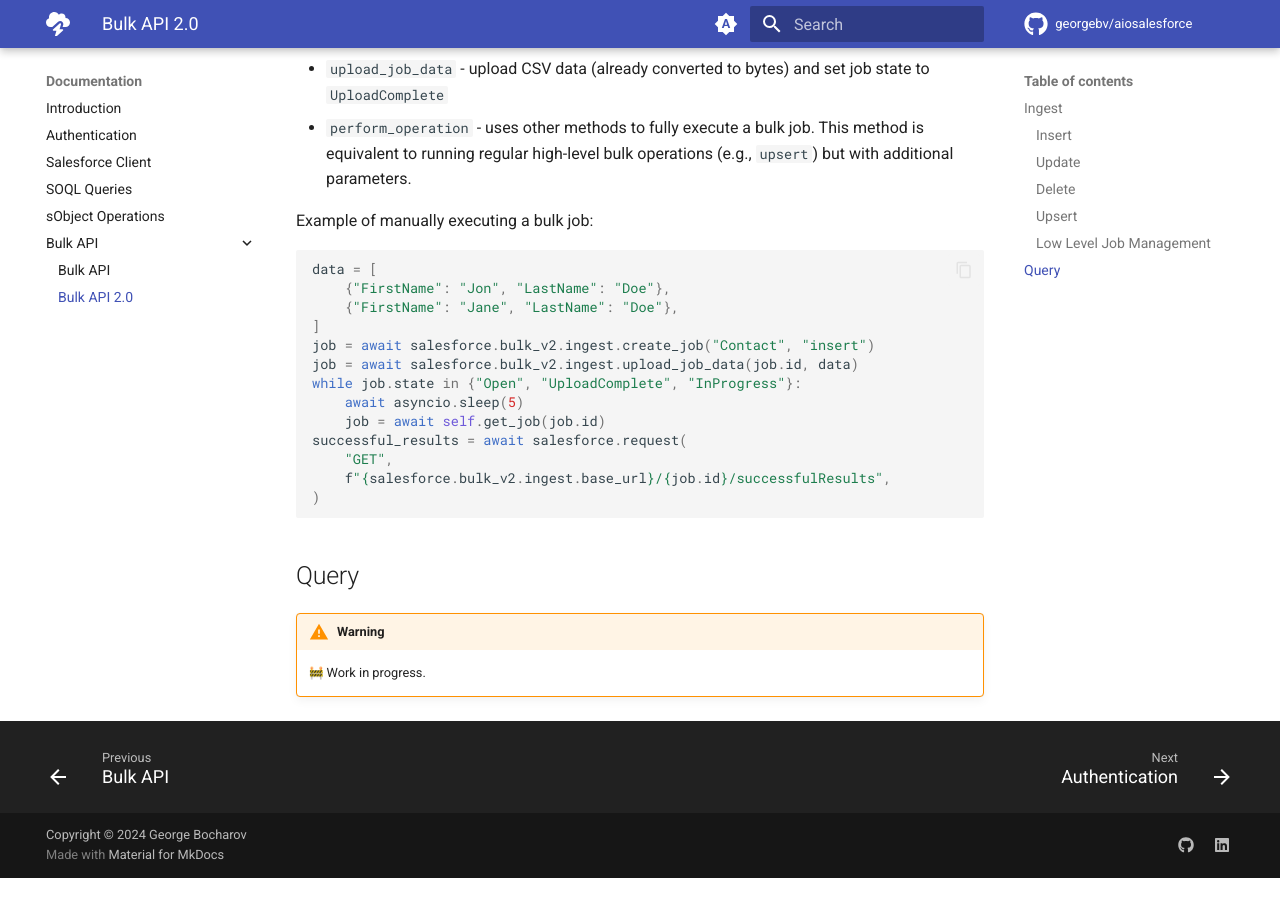
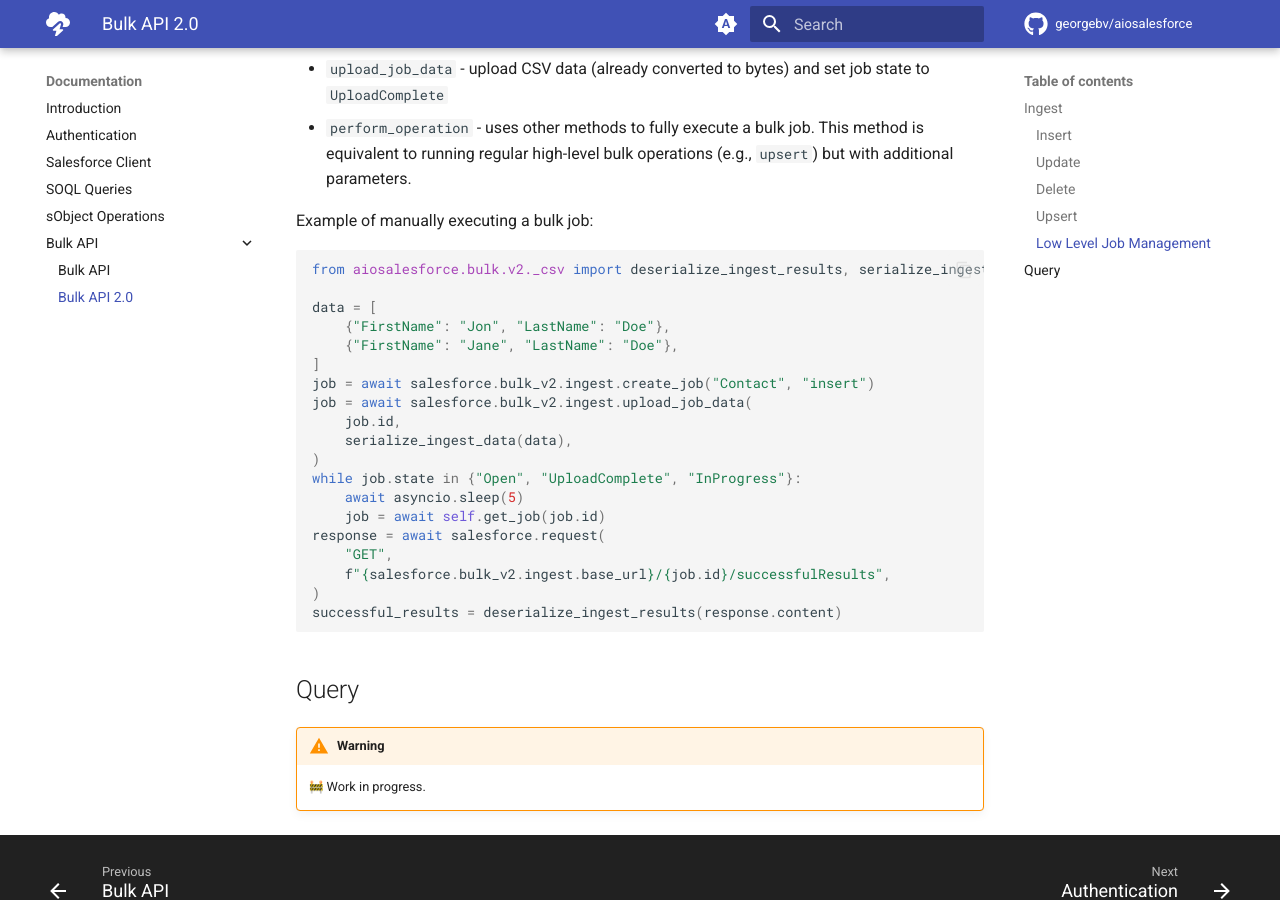
Before and after one commit to georgebv/aiosalesforce, an MkDocs documentation site: the page built from docs/documentation/bulk/v2.md, in a window 1280 px wide and 900 px high, scrolled down 2436 px. Built offline with MkDocs 1.6.1 and Material for MkDocs 9.7.7, drawn with Linux system fonts in a browser that asks for light colours; emoji names are drawn with the system emoji font; comment, search, counter and statistics services are not loaded; before the commit the page ends 3314 px from its top, so only the background shows below that.

Commit message:
updated documentation

````diff
--- a/docs/documentation/bulk/v2.md
+++ b/docs/documentation/bulk/v2.md
@@ -113,19 +113,25 @@
 Example of manually executing a bulk job:
 
 ```python
+from aiosalesforce.bulk.v2._csv import deserialize_ingest_results, serialize_ingest_data
+
 data = [
     {"FirstName": "Jon", "LastName": "Doe"},
     {"FirstName": "Jane", "LastName": "Doe"},
 ]
 job = await salesforce.bulk_v2.ingest.create_job("Contact", "insert")
-job = await salesforce.bulk_v2.ingest.upload_job_data(job.id, data)
+job = await salesforce.bulk_v2.ingest.upload_job_data(
+    job.id,
+    serialize_ingest_data(data),
+)
 while job.state in {"Open", "UploadComplete", "InProgress"}:
     await asyncio.sleep(5)
     job = await self.get_job(job.id)
-successful_results = await salesforce.request(
+response = await salesforce.request(
     "GET",
     f"{salesforce.bulk_v2.ingest.base_url}/{job.id}/successfulResults",
 )
+successful_results = deserialize_ingest_results(response.content)
 ```
 
 ## Query
````
